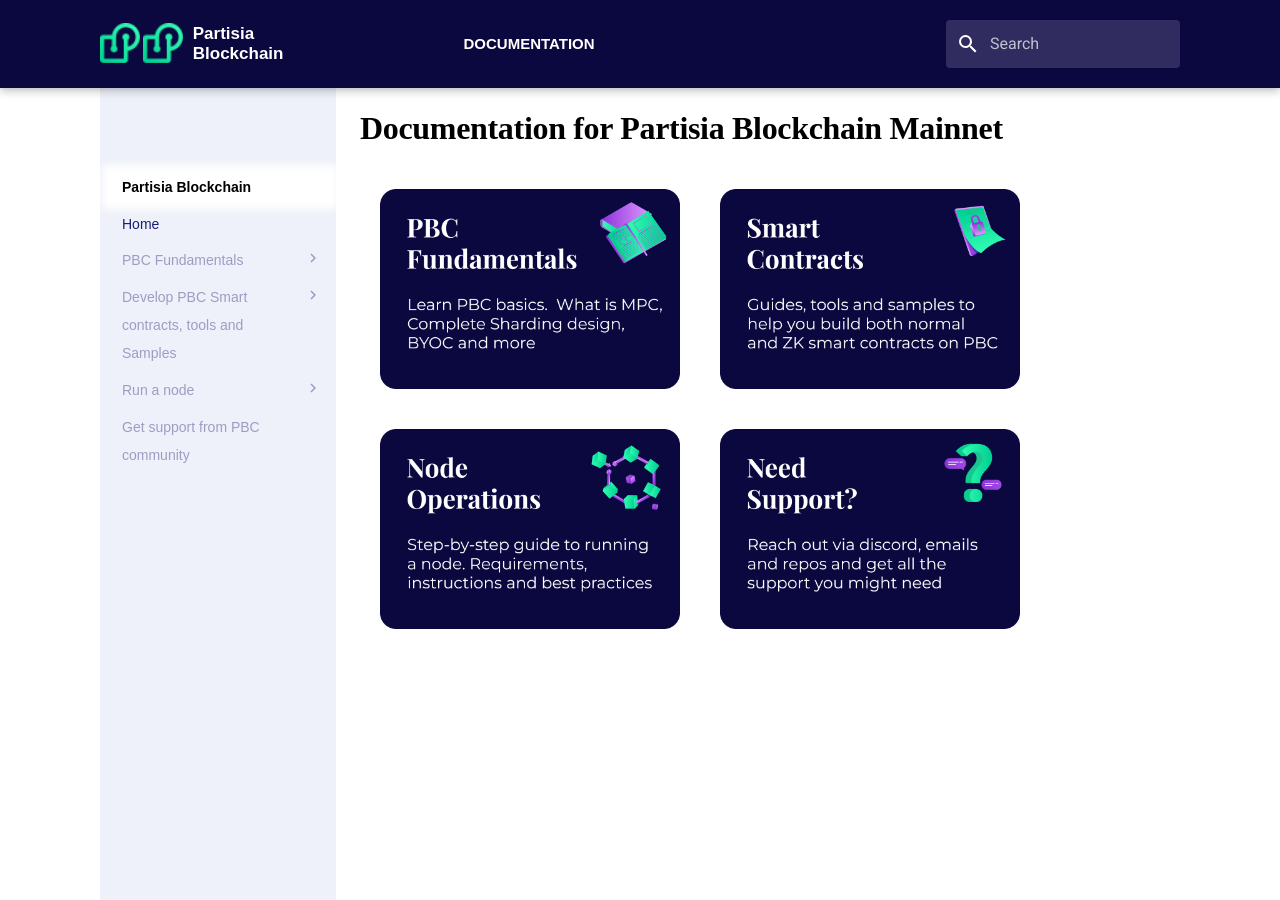
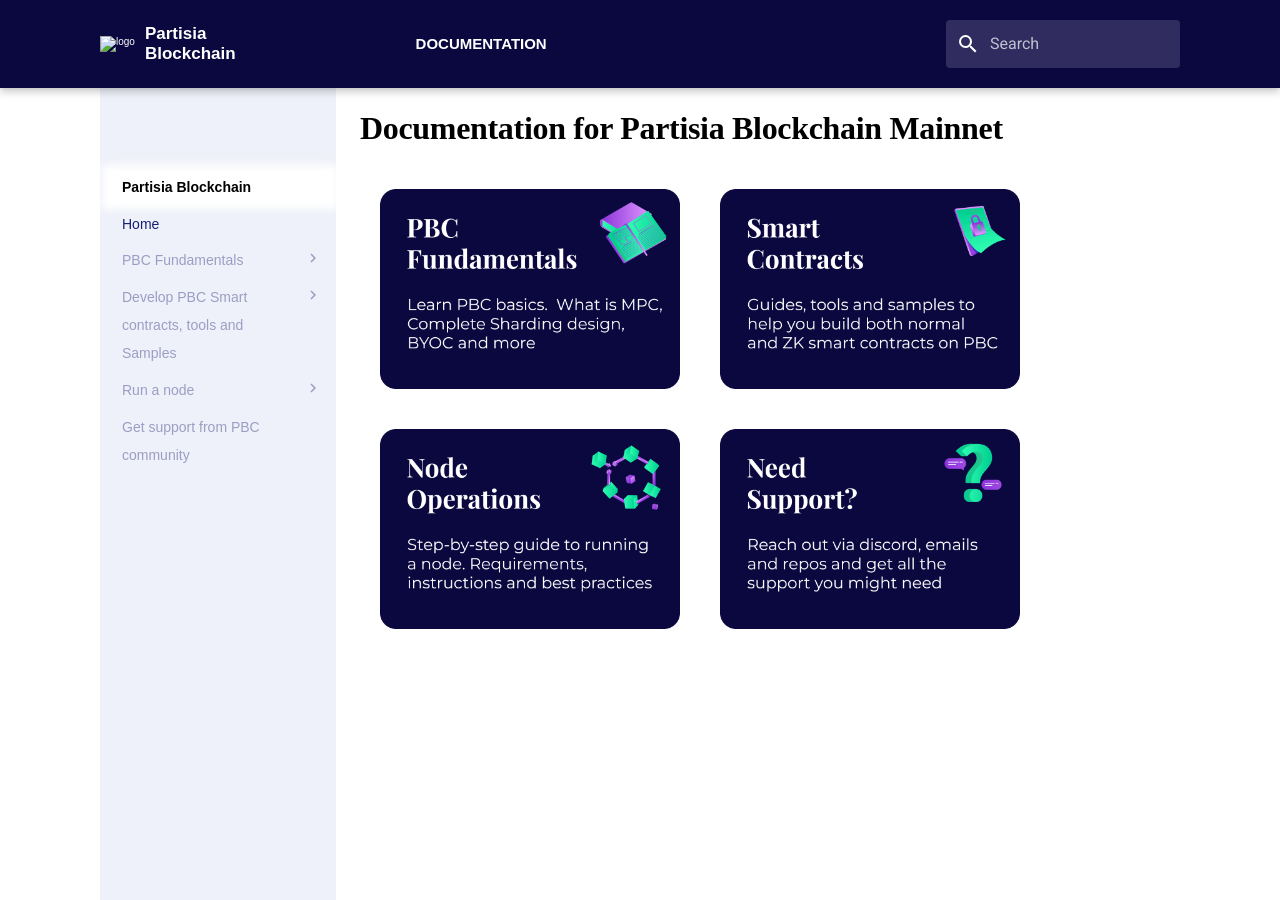
Before and after one commit to 0xSero/partisia-docs, an MkDocs documentation site: the page built from docs/index.md, in a window 1280 px wide and 900 px high. Built offline with MkDocs 1.6.1 and Material for MkDocs 9.7.7, drawn with Linux system fonts in a browser that asks for light colours; some web fonts are replaced; a script that is not in the unit is left out.

Commit message:
Testing to see if project name is root folder

```diff
--- a/overrides/partials/header.html
+++ b/overrides/partials/header.html
@@ -14,8 +14,7 @@
       <div class="logo-flex">
         <a aria-label="Partisia Blockchain" data-md-component="logo" href="https://www.partisiablockchain.com/"
           title="Partisia Blockchain">
-          <img alt="logo" src="../assets/pbclogo.png" />
-          <img alt="logo" src="assets/pbclogo.png" />
+          <img alt="logo" src="documentation/docs/assets/pbclogo.png" />
         </a>
         <div class="logo-text">
           <a href="https://www.partisiablockchain.com/"><p>Partisia</p>
```
